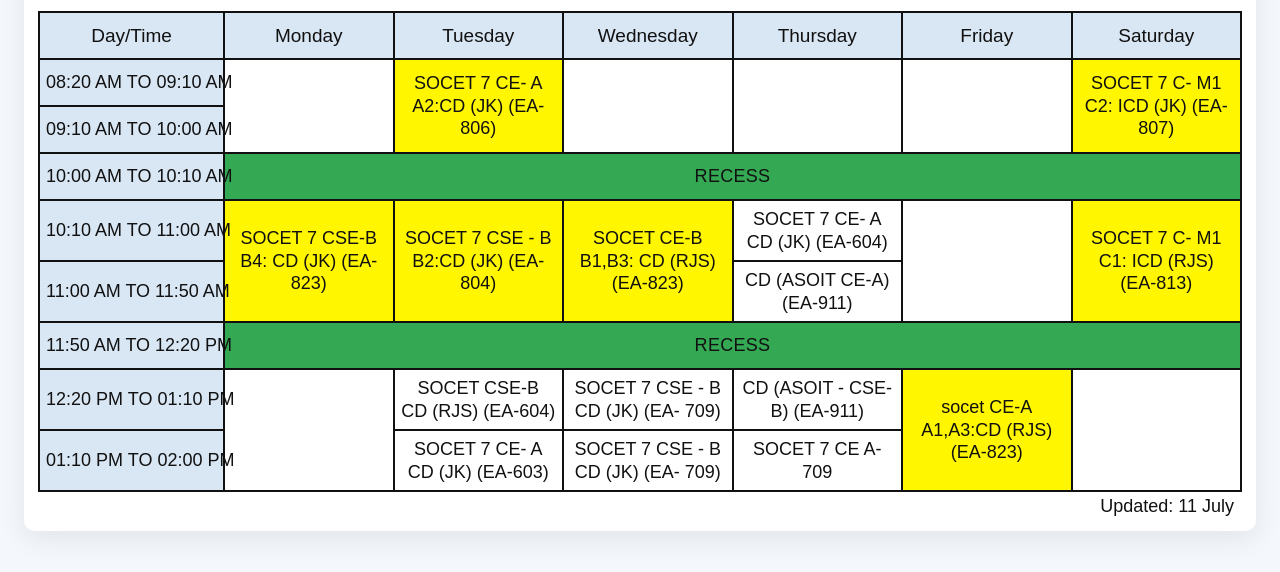
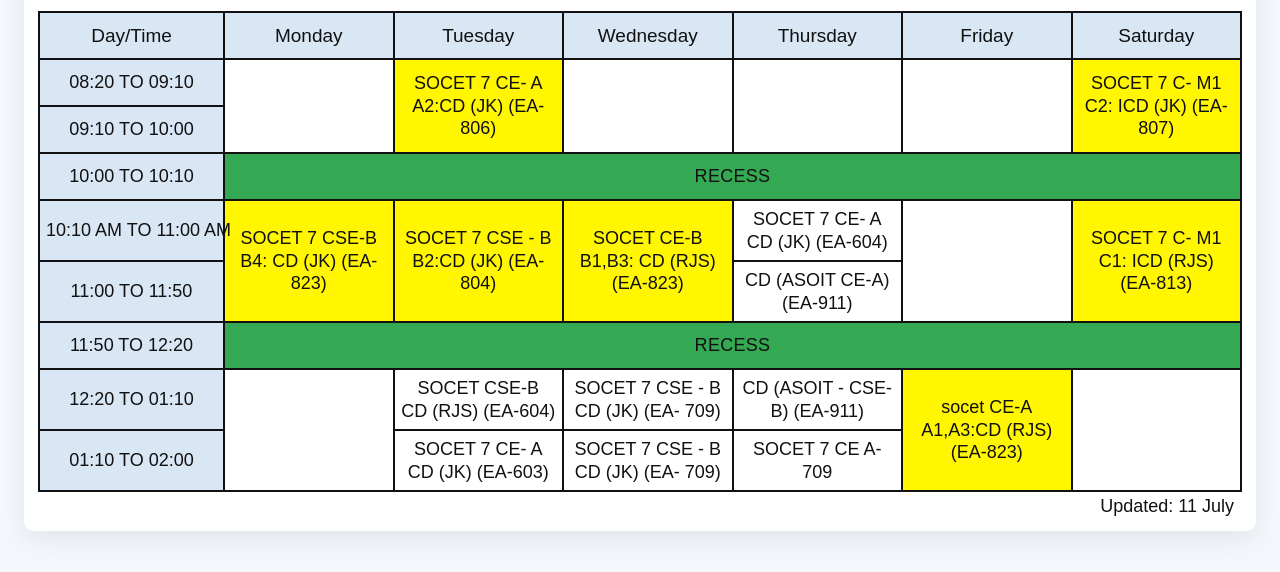
Before and after one commit to themusicaldeveloper/TT, a plain HTML site: page index.html in a window 1280 px wide. Shown: the part 80-652 px from the top of the page. Drawn offline with Linux system fonts and the light colour scheme.

Commit message:
Update index.html

```diff
--- a/index.html
+++ b/index.html
@@ -183,7 +183,7 @@
         </thead>
         <tbody>
           <tr>
-            <td class="time">08:20 AM TO 09:10 AM</td>
+            <td class="time">08:20 TO 09:10</td>
             <td rowspan="2"></td>
             <td class="highlight" rowspan="2">SOCET 7 CE- A<br>A2:CD (JK) (EA-806)</td>
             <td rowspan="2"></td>
@@ -192,11 +192,11 @@
             <td class="highlight" rowspan="2">SOCET 7 C- M1<br>C2: ICD (JK) (EA-807)</td>
           </tr>
           <tr>
-            <td class="time">09:10 AM TO 10:00 AM</td>
+            <td class="time">09:10 TO 10:00</td>
           </tr>
 
           <tr>
-            <td class="time">10:00 AM TO 10:10 AM</td>
+            <td class="time">10:00 TO 10:10</td>
             <td class="recess" colspan="6">RECESS</td>
           </tr>
 
@@ -210,17 +210,17 @@
             <td class="highlight" rowspan="2">SOCET 7 C- M1<br>C1: ICD (RJS) (EA-813)</td>
           </tr>
           <tr>
-            <td class="time">11:00 AM TO 11:50 AM</td>
+            <td class="time">11:00 TO 11:50</td>
             <td>CD (ASOIT CE-A) (EA-911)</td>
           </tr>
 
           <tr>
-            <td class="time">11:50 AM TO 12:20 PM</td>
+            <td class="time">11:50 TO 12:20</td>
             <td class="recess" colspan="6">RECESS</td>
           </tr>
 
           <tr>
-            <td class="time">12:20 PM TO 01:10 PM</td>
+            <td class="time">12:20 TO 01:10</td>
             <td rowspan="2"></td>
             <td>SOCET CSE-B<br>CD (RJS) (EA-604)</td>
             <td>SOCET 7 CSE - B<br>CD (JK) (EA- 709)</td>
@@ -229,7 +229,7 @@
             <td rowspan="2"></td>
           </tr>
           <tr>
-            <td class="time">01:10 PM TO 02:00 PM</td>
+            <td class="time">01:10 TO 02:00</td>
             <td>SOCET 7 CE- A<br>CD (JK) (EA-603)</td>
             <td>SOCET 7 CSE - B<br>CD (JK) (EA- 709)</td>
             <td>SOCET 7 CE A- 709</td>
```
